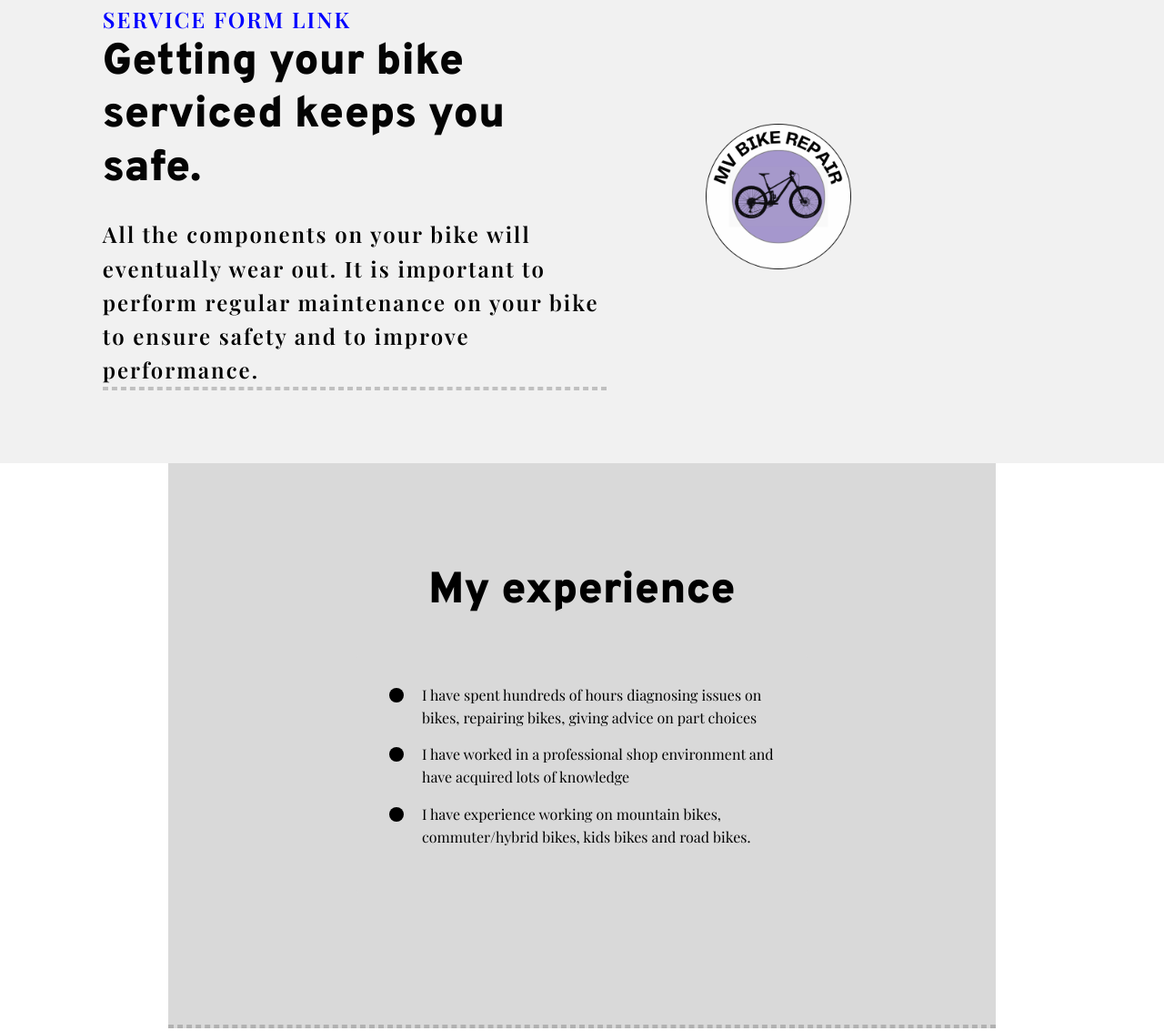
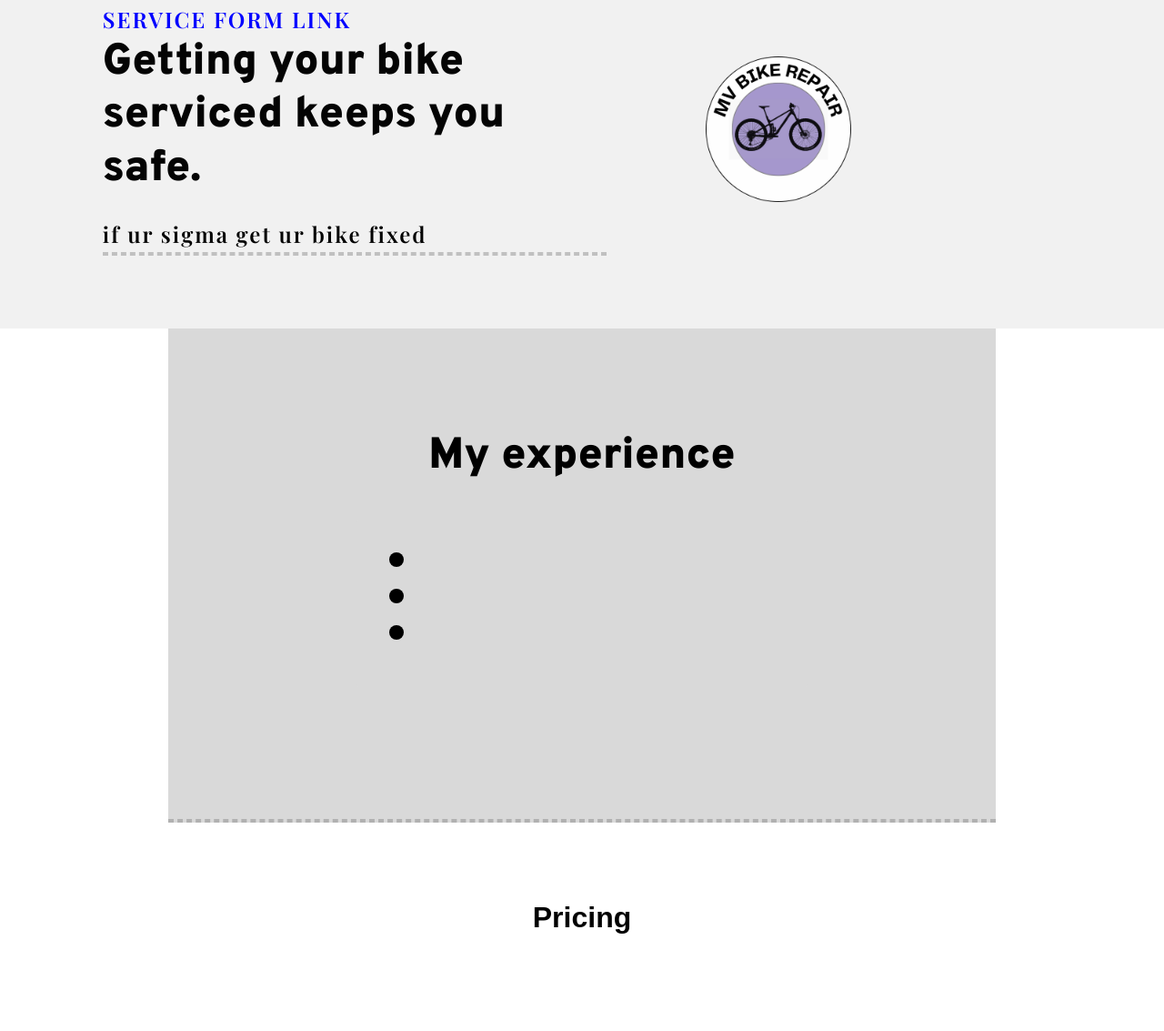
Before and after one commit to saucyeti/website, a plain HTML site: page index.html in a window 1280 px wide. Shown: the part 253-1386 px from the top of the page at 91% size. Drawn offline with nearby package versions, Linux system fonts and the light colour scheme; a web font is replaced by a local one.

Commit message:
Update index.html

```diff
--- a/index.html
+++ b/index.html
@@ -107,9 +107,7 @@
                 Getting your bike serviced keeps you safe.&nbsp;
               </h1>
               <span class="home-text">
-                All the components on your bike will eventually
-                wear out. It is important to perform regular maintenance on your
-                bike to ensure safety and to improve performance.
+                if ur sigma get ur bike fixed
               </span>
               <div class="home-cta-btn-container"></div>
             </div>
@@ -134,8 +132,7 @@
                     ></path>
                   </svg>
                   <span class="home-text02 Card-Text">
-                    I have spent hundreds of hours diagnosing issues on bikes,
-                    repairing bikes, giving advice on part choices
+
                   </span>
                 </div>
                 <div class="home-container04">
@@ -145,8 +142,7 @@
                     ></path>
                   </svg>
                   <span class="home-text03 Card-Text">
-                    I have worked in a professional shop environment and have
-                    acquired lots of knowledge
+
                   </span>
                 </div>
                 <div class="home-container05">
@@ -156,8 +152,7 @@
                     ></path>
                   </svg>
                   <span class="home-text04 Card-Text">
-                    I have experience working on mountain bikes, commuter/hybrid
-                    bikes, kids bikes and road bikes.
+
                   </span>
                 </div>
               </div>
```
